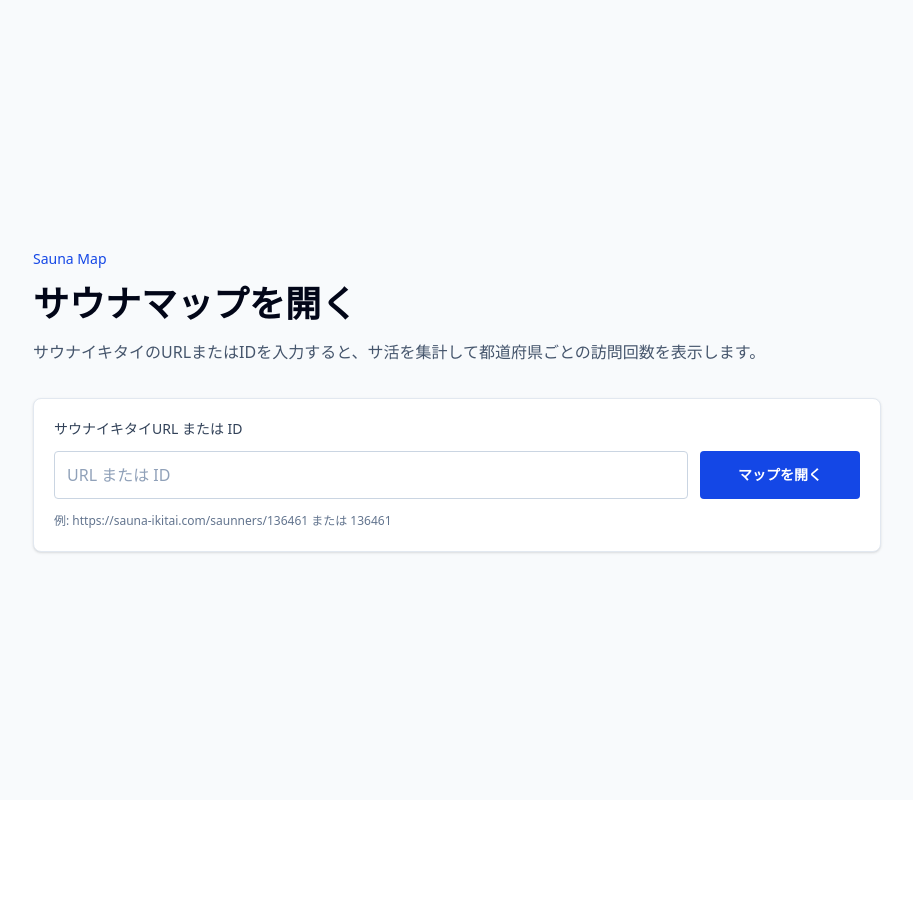
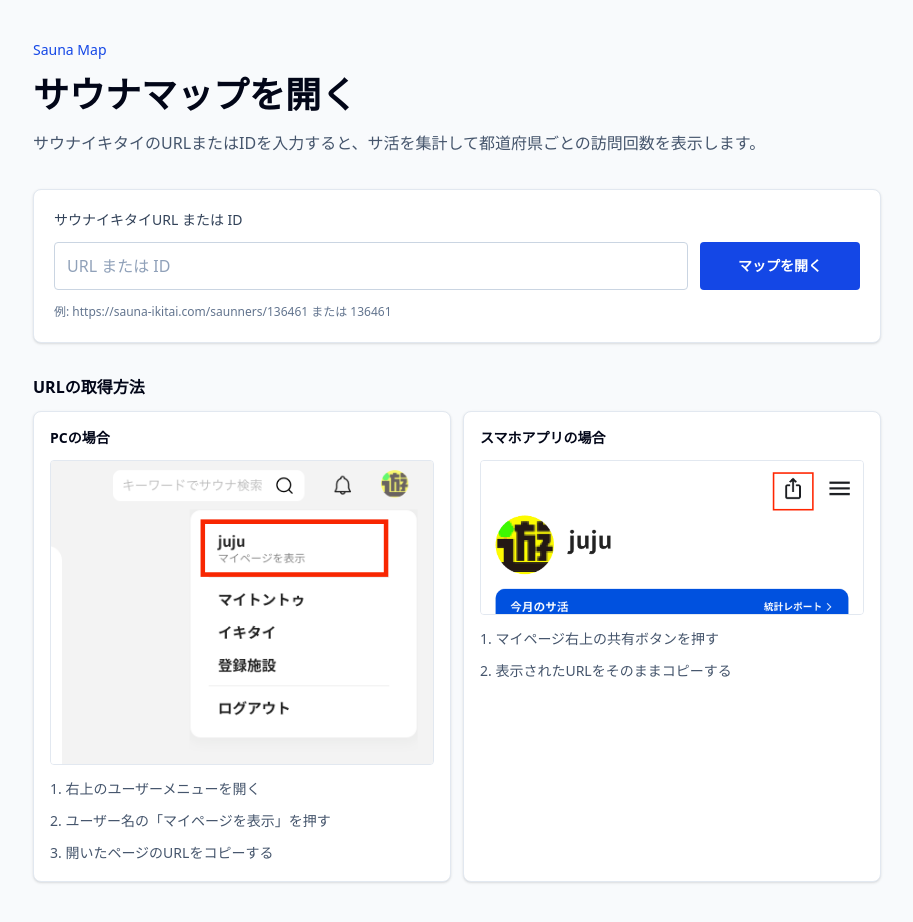
Before and after one commit to itinao/sauna-map, a Next.js app: page / in a window 1280 px wide. Shown: the whole page, without its empty margins (183-1096 px from the left). Before the commit the page ends 800 px from the top, so only its background shows below. Built offline with nearby package versions, Linux system fonts and the light colour scheme.

Commit message:
add startup

```diff
--- a/src/views/home/ui/home-page.tsx
+++ b/src/views/home/ui/home-page.tsx
@@ -1,3 +1,4 @@
+import Image from "next/image";
 import { OpenSaunnerMapForm } from "@/features/open-saunner-map";
 
 export function HomePage() {
@@ -17,6 +18,41 @@
         <div className="rounded-lg border border-slate-200 bg-white p-4 shadow-sm sm:p-5">
           <OpenSaunnerMapForm />
         </div>
+
+        <section className="space-y-3">
+          <h2 className="text-base font-semibold">URLの取得方法</h2>
+          <div className="grid gap-3 sm:grid-cols-2">
+            <div className="rounded-lg border border-slate-200 bg-white p-4 shadow-sm">
+              <h3 className="text-sm font-semibold">PCの場合</h3>
+              <Image
+                alt="PCでユーザーメニューからマイページを表示する場所"
+                className="mt-3 aspect-[1.26] w-full rounded border border-slate-200 object-cover object-top"
+                height={341}
+                src="/url-guide/pc.png"
+                width={419}
+              />
+              <ol className="mt-3 space-y-2 text-sm leading-6 text-slate-600">
+                <li>1. 右上のユーザーメニューを開く</li>
+                <li>2. ユーザー名の「マイページを表示」を押す</li>
+                <li>3. 開いたページのURLをコピーする</li>
+              </ol>
+            </div>
+            <div className="rounded-lg border border-slate-200 bg-white p-4 shadow-sm">
+              <h3 className="text-sm font-semibold">スマホアプリの場合</h3>
+              <Image
+                alt="スマホアプリで共有ボタンを押す場所"
+                className="mt-3 aspect-[2.47] w-full rounded border border-slate-200 object-cover object-top"
+                height={474}
+                src="/url-guide/mobile.png"
+                width={1179}
+              />
+              <ol className="mt-3 space-y-2 text-sm leading-6 text-slate-600">
+                <li>1. マイページ右上の共有ボタンを押す</li>
+                <li>2. 表示されたURLをそのままコピーする</li>
+              </ol>
+            </div>
+          </div>
+        </section>
       </section>
     </main>
   );
```
Also changed, not shown: public/url-guide/mobile.png (added), public/url-guide/pc.png (added).
